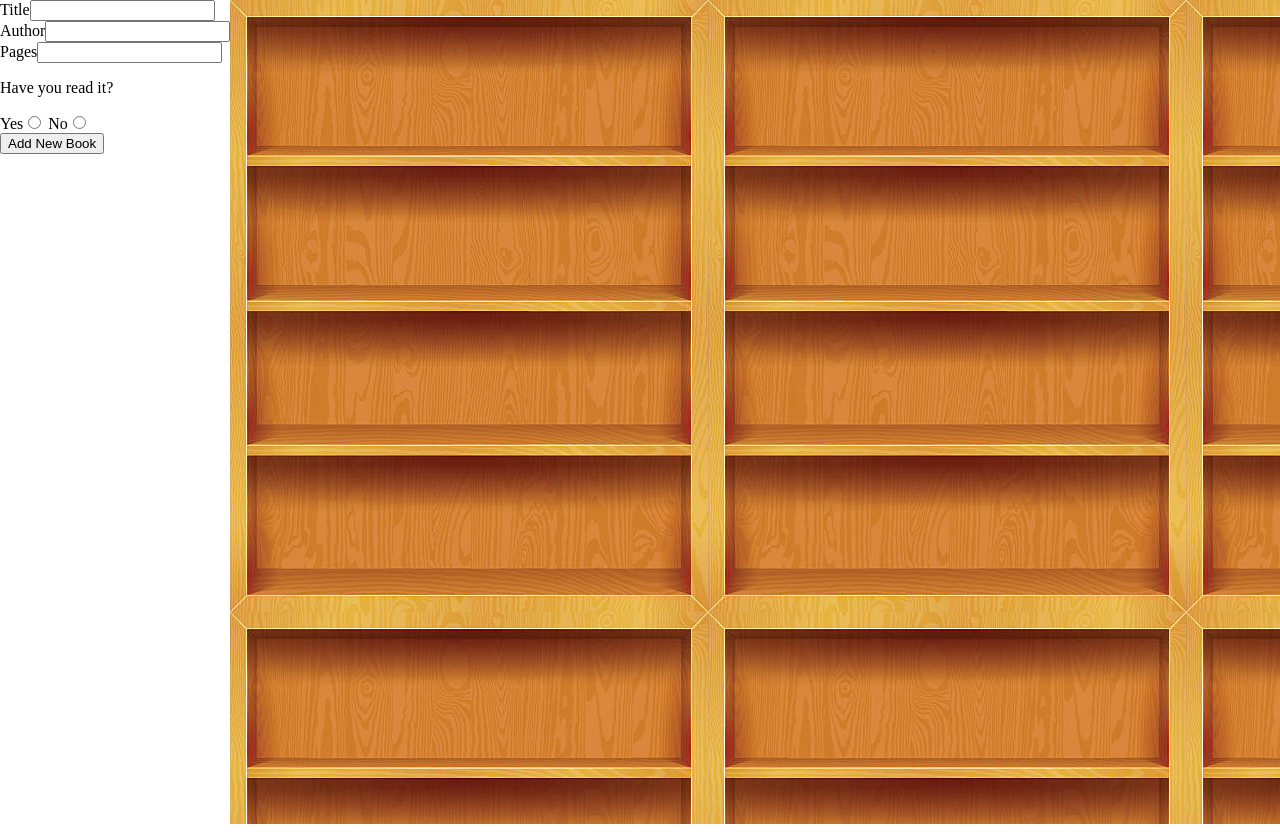
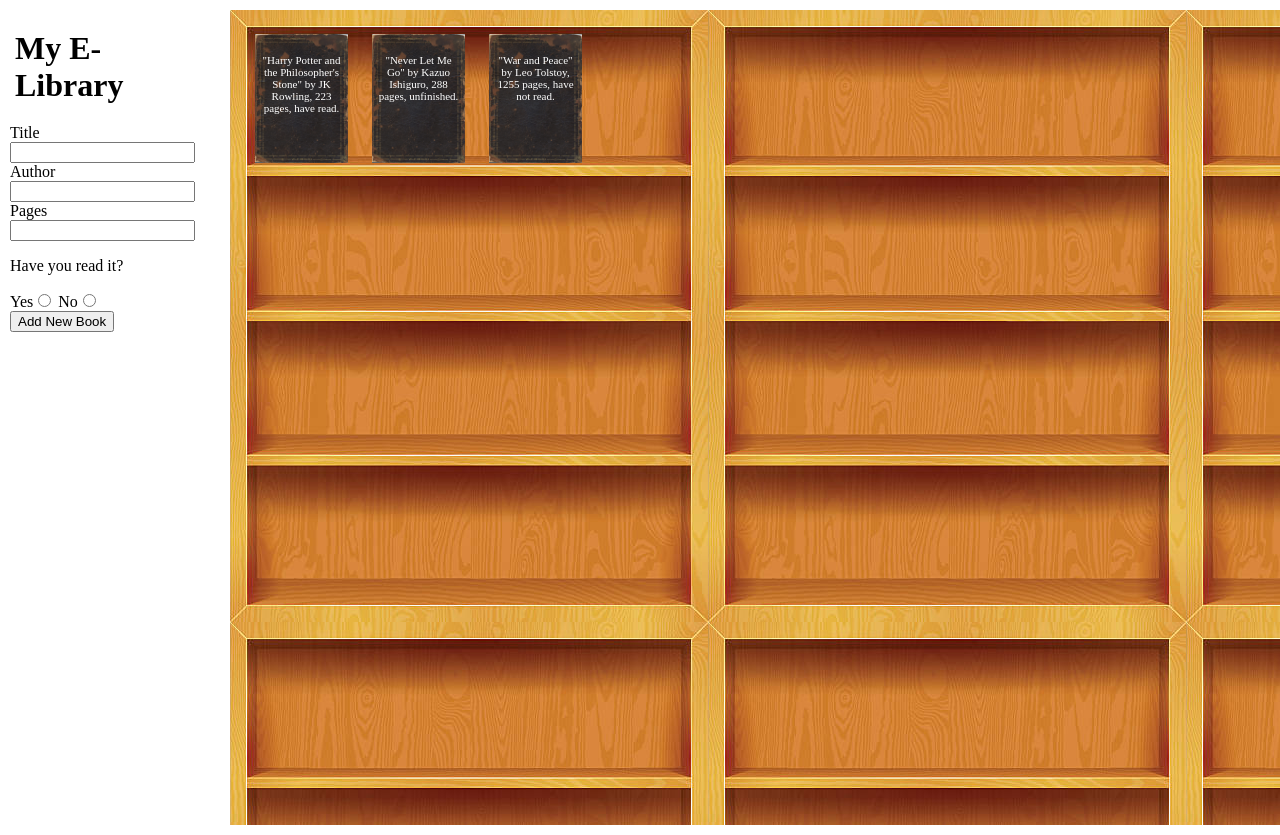
Before and after one commit to NerdsAreIn/library, a plain HTML site: page index.html in a window 1280 px wide. Drawn offline with Linux system fonts and the light colour scheme.

Commit message:
Got the bookcase looking quite good and books "shelved" as desired using flex

```diff
--- a/books.css
+++ b/books.css
@@ -1,16 +1,16 @@
 body {
-padding: 0;
+padding: 10px;
 margin: 0;
 }
 .book-cover {
-width: 85px;
-height: auto;
+width: 83px;
+height: 90px;
 background: url("bookCover.jpg") 0 0/contain no-repeat;
 font-size: 11px;
 color: white;
-padding: 30px 5px;
+padding: 20px 5px;
 text-align: center;
-margin: 5px;
+margin: 9px 12px;
 }
 #output {
 margin: 30px;
@@ -19,13 +19,23 @@ width: 300px;
 height: 300px;
 }
 #bookcase {
-padding: 12px;
+padding: 15px 0px 0px 13px;
 display: flex;
 flex-wrap: wrap;
+align-items: flex-start;
+align-content: flex-start;
 height: 100vh;
-min-width: 300px;
+min-width: 260px;
+position: relative;
+left: 20px;
 background: url("bookshelf2.jpg");
+overflow: hidden;
 }
 #user-input {
 float: left;
+width: 200px;
+text
 }
+h1 {
+margin: 20px 5px;
+}
--- a/books.js
+++ b/books.js
@@ -1,6 +1,9 @@
 const titleField = document.querySelector("#bookTitle");
 const authorField = document.querySelector("#bookAuthor");
 const pagesField = document.querySelector("#bookPages");
+const bookCase = document.getElementById("bookcase");
+const yes = document.getElementById("yes");
+const no = document.getElementById("no");
 let title = titleField.value;
 let author = authorField.value;
 let pages = pagesField.value;
@@ -8,12 +11,9 @@ let haveRead = "have read";
 let button = document.querySelector("button");
 let library = [];
 
-const bookCase = document.getElementById("bookcase");
-
-
-//const book1 = new Book("Harry Potter and the Philosopher's Stone", "JK Rowling", 223, "have read");
-//const book2 = new Book("Never Let Me Go", "Kazuo Ishiguro", 288, "unfinished");
-//const book3 = new Book("War and Peace", "Leo Tolstoy", 1255, "have not read");
+const book1 = new Book("Harry Potter and the Philosopher's Stone", "JK Rowling", 223, "have read");
+const book2 = new Book("Never Let Me Go", "Kazuo Ishiguro", 288, "unfinished");
+const book3 = new Book("War and Peace", "Leo Tolstoy", 1255, "have not read");
 
 titleField.oninput = () => {
 	title = titleField.value;
@@ -32,8 +32,7 @@ pagesField.oninput = () => {
 	console.log({pages});
         return pages;
 };
-let yes = document.getElementById("yes");
-let no = document.getElementById("no");
+
 yes.onclick = () => {
 	haveRead = "have read";
         console.log({haveRead});
@@ -69,7 +68,6 @@ function addBookToLibrary(book) {
         library.push(book);
         console.log({library});
         displayBook(book);
-  //outputBox.textContent += " " + book.info();
 }
 
 function displayBook(book) {
@@ -80,6 +78,7 @@ function displayBook(book) {
        bookCover.appendChild(coverContent);
        bookcase.appendChild(bookCover);
 }
+
 let deleteArray = [...document.getElementsByClassName("delete")];
 console.log({deleteArray});
 
--- a/index.html
+++ b/index.html
@@ -8,6 +8,7 @@
 </head>
 <body>
     <div id="user-input">
+    <h1>My E-Library</h1>
     <label>Title<input type="text" id="bookTitle" name="title" value=""></label><br>
     <label>Author<input type="text" id="bookAuthor" name="author" value=""></label><br>
     <label>Pages<input type="text" id="bookPages" name="pages" value=""></label><br>
```
Lines whose indentation alone changed are shown as unchanged.
